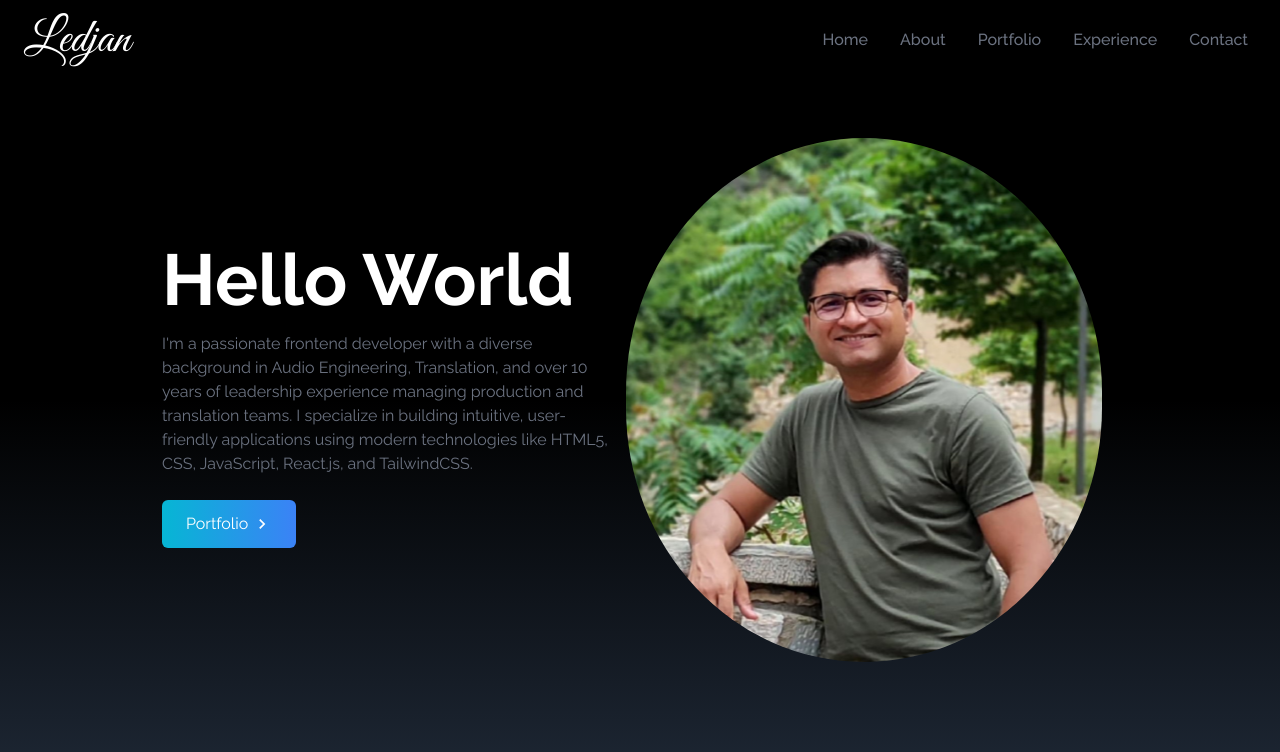
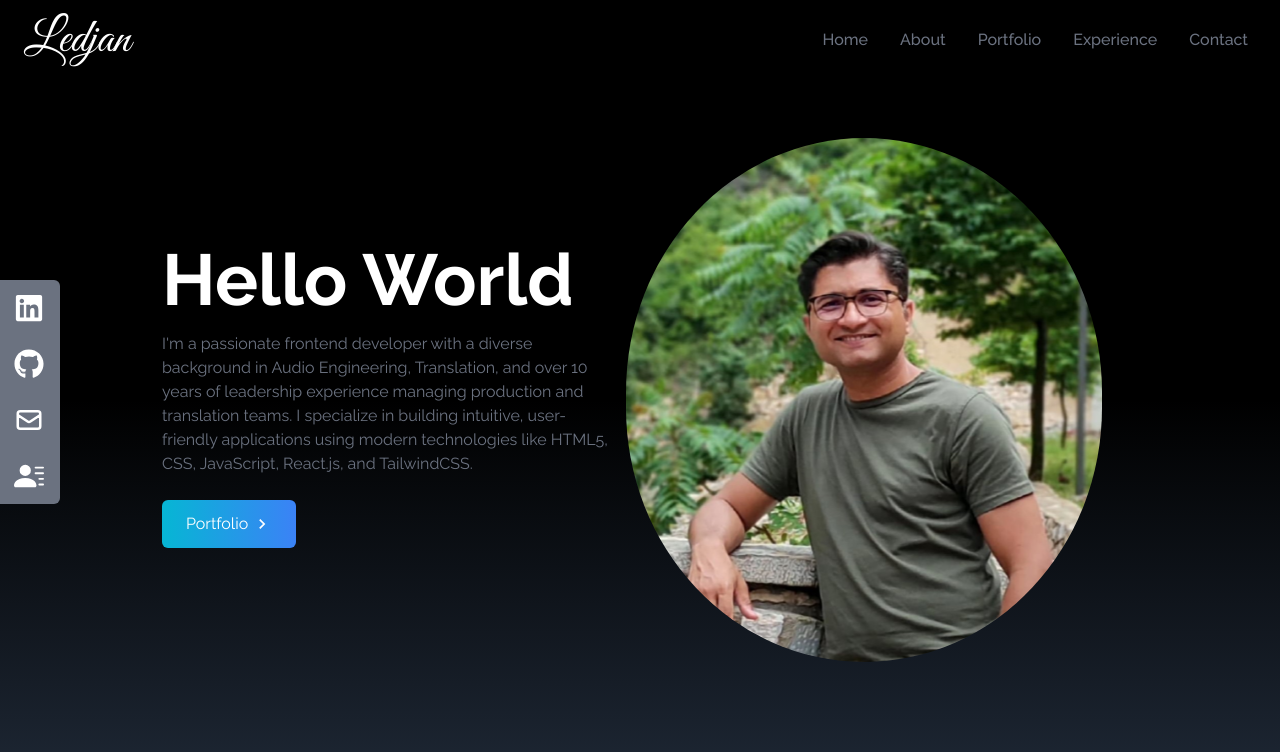
Before and after one commit to Choopin86/portfolio, a React (Create React App) app: page / in a window 1280 px wide. Shown: the top 752 px of the page. Built offline with nearby package versions, Linux system fonts and the light colour scheme.

Commit message:
Social links

```diff
--- a/src/App.js
+++ b/src/App.js
@@ -1,11 +1,14 @@
 import Home from "./components/Home";
 import MyNavBar from "./components/MyNavBar";
+import SocialLinks from "./components/SocialLinks";
 
 function App() {
   return (
     <div>
       <MyNavBar />
       <Home />
+
+      <SocialLinks />
     </div>
   );
 }
--- /dev/null
+++ b/src/components/SocialLinks.jsx
@@ -0,0 +1,77 @@
+import React from "react";
+import { FaGithub, FaLinkedin } from "react-icons/fa";
+import { HiOutlineMail } from "react-icons/hi";
+import { BsFillPersonLinesFill } from "react-icons/bs";
+
+const SocialLinks = () => {
+  const links = [
+    {
+      id: 1,
+      child: (
+        <>
+          LinkedIn <FaLinkedin size={30} />
+        </>
+      ),
+      href: "https://www.linkedin.com/in/ledjan-miçani-a3310125b",
+      style: "rounded-tr-md",
+    },
+    {
+      id: 2,
+      child: (
+        <>
+          GirHub <FaGithub size={30} />
+        </>
+      ),
+      href: "https://github.com/Choopin86",
+    },
+    {
+      id: 3,
+      child: (
+        <>
+          Mail <HiOutlineMail size={30} />
+        </>
+      ),
+      href: "mailto:ledjanmicani@gmail.com",
+    },
+    {
+      id: 4,
+      child: (
+        <>
+          Resume <BsFillPersonLinesFill size={30} />
+        </>
+      ),
+      href: "/resume.pdf",
+      style: "rounded-br-md",
+      download: true,
+    },
+  ];
+
+  return (
+    <div className="hidden lg:flex flex-col top-[35%] left-0 fixed">
+      <ul>
+        {links.map(({ id, child, href, style, download }) => (
+          <li
+            key={id}
+            className={
+              "flex justify-between items-center w-40 h-14 px-4 ml-[-100px] hover:ml-[-10px] hover:rounded-md duration-300 bg-gray-500" +
+              " " +
+              style
+            }
+          >
+            <a
+              className="flex justify-between items-center w-full text-white"
+              href={href}
+              download={download}
+              target="_blank"
+              rel="noreferrer"
+            >
+              {child}
+            </a>
+          </li>
+        ))}
+      </ul>
+    </div>
+  );
+};
+
+export default SocialLinks;
```
Also changed, not shown: 1 other file (tests, documents, lock files or other folders).
